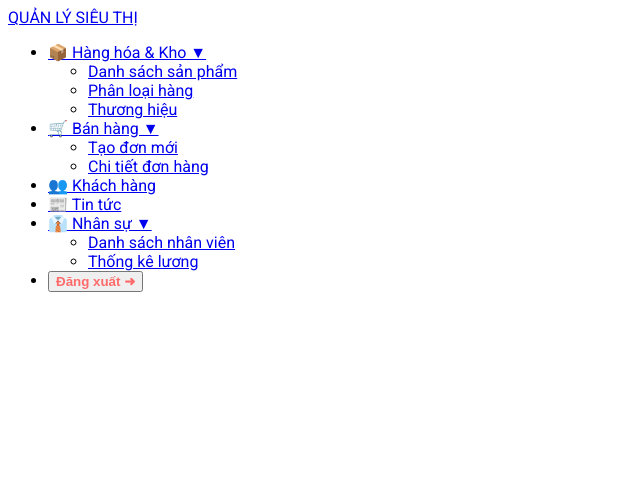
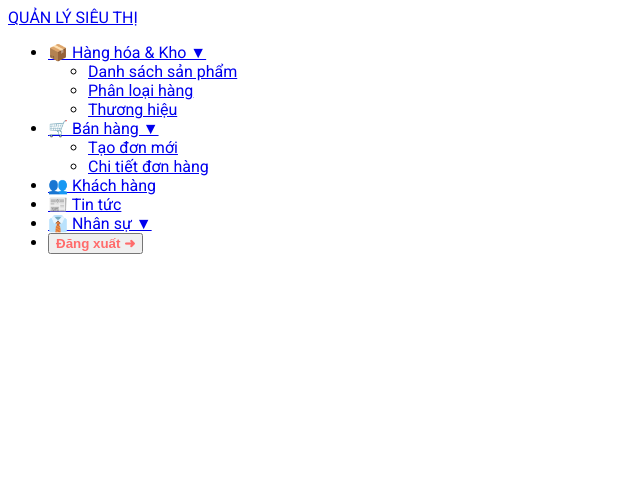
Before and after one commit to htccnam/quanlysieuthi, a PHP site: page /menu.php in a window 1280 px wide. Shown: the top 491 px of the page, without its empty margins (0-640 px from the left). After the commit the page ends 254 px from the top, so only its background shows below. Run offline with PHP 8.4, Linux system fonts and the light colour scheme.

Commit message:
thay đổi menu  admin

```diff
--- a/views/menu.php
+++ b/views/menu.php
@@ -13,9 +13,10 @@
 
     <!-- add phông chữ -->
     <style>
-        html, body {
-                font-family: 'Roboto', sans-serif;
-            }
+        html,
+        body {
+            font-family: 'Roboto', sans-serif;
+        }
     </style>
 </head>
 
@@ -46,11 +47,7 @@
 
                 <li><a href="tintuc/tintuc.php" target="contentFrame">📰 Tin tức</a></li>
 
-                <li><a href="#">👔 Nhân sự ▼</a>
-                    <ul>
-                        <li><a href="nhanvien/quanlynhanvien.php" target="contentFrame">Danh sách nhân viên</a></li>
-                        <li><a href="nhanvien/thongke.php">Thống kê lương</a></li>
-                    </ul>
+                <li><a href="nhanvien.php" target="contentFrame">👔 Nhân sự ▼</a>
                 </li>
 
                 <li>
```
